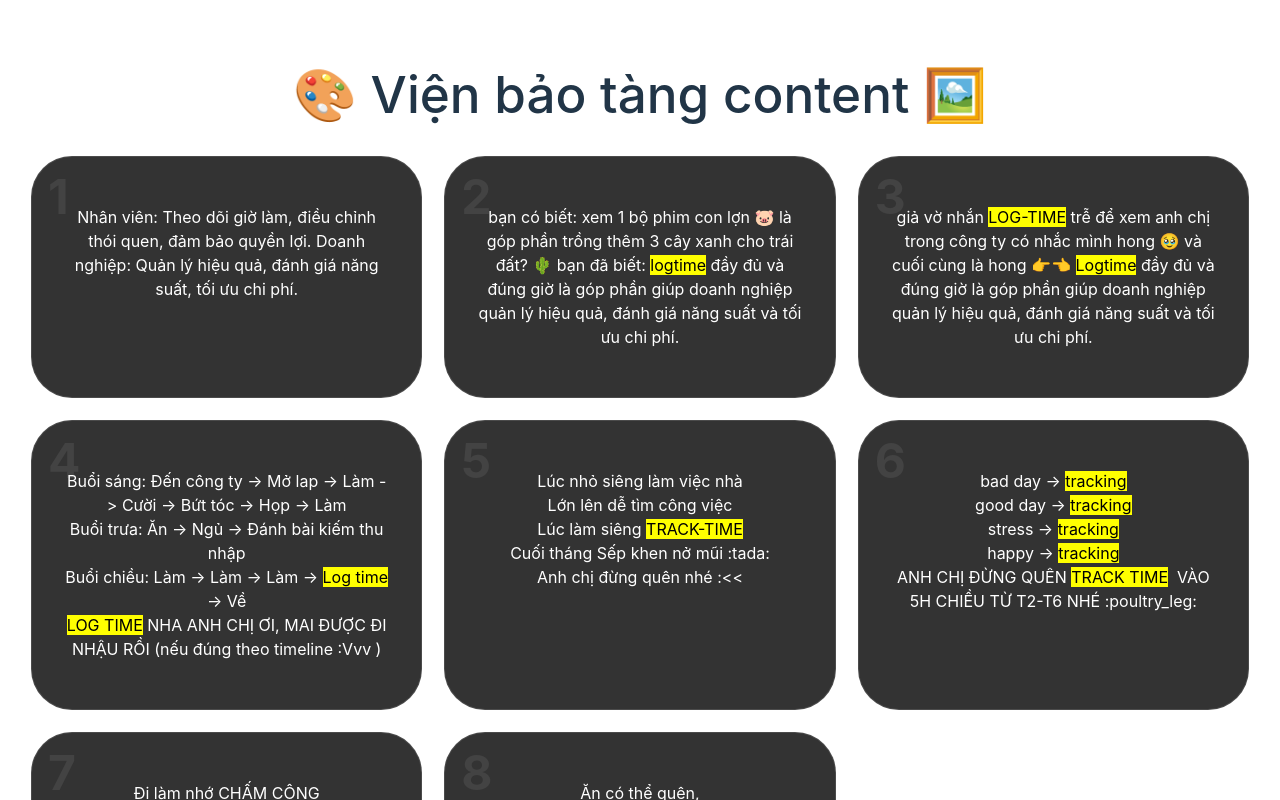
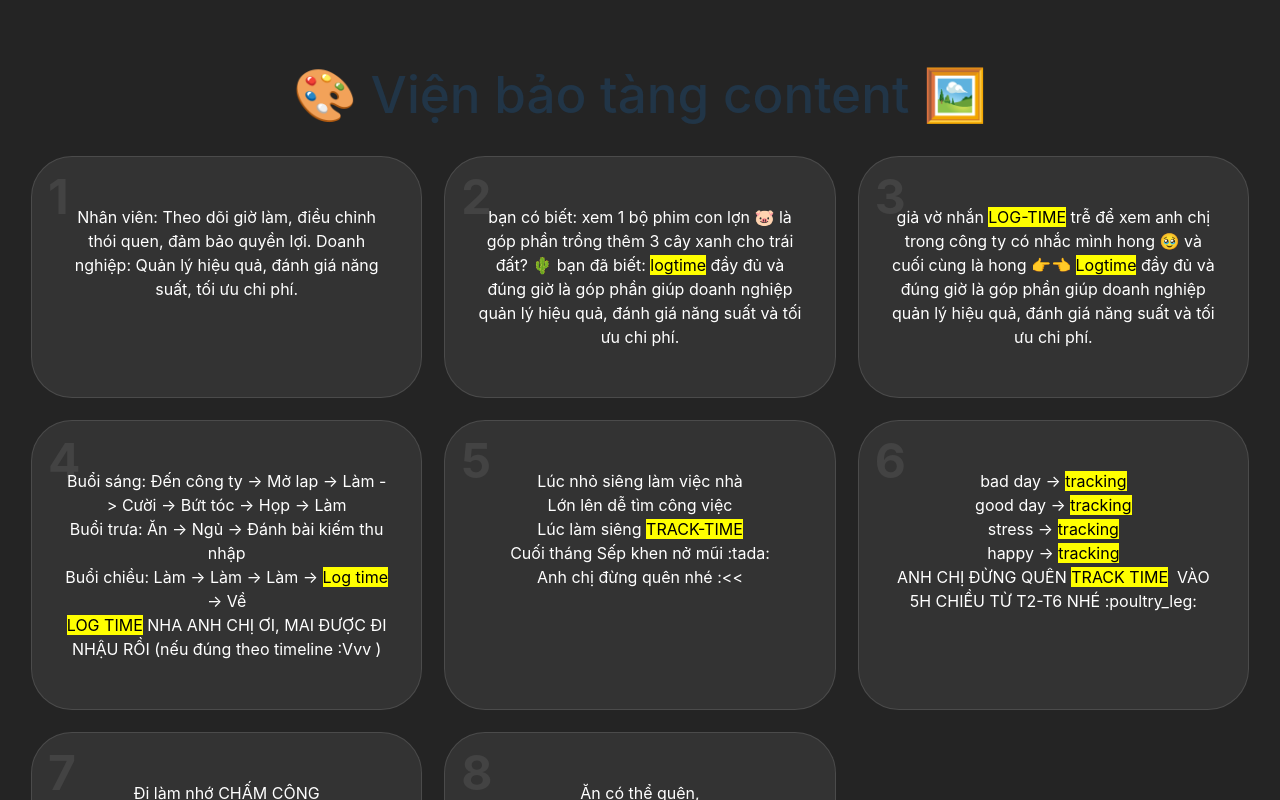
Before and after one commit to tatthien/content-museum, a React (Vite) app: page / in a window 1280 px wide. Shown: the top 800 px of the page. Built offline with nearby package versions, Linux system fonts and the light colour scheme.

Commit message:
fix: background color

```diff
--- a/src/index.css
+++ b/src/index.css
@@ -3,7 +3,6 @@
   line-height: 1.5;
   font-weight: 400;
 
-  color-scheme: light dark;
   color: rgba(255, 255, 255, 0.87);
   background-color: #242424;
 
@@ -26,6 +25,7 @@ body {
   margin: 0;
   display: flex;
   min-height: 100vh;
+  background: #242424;
 }
 
 h1 {
```
